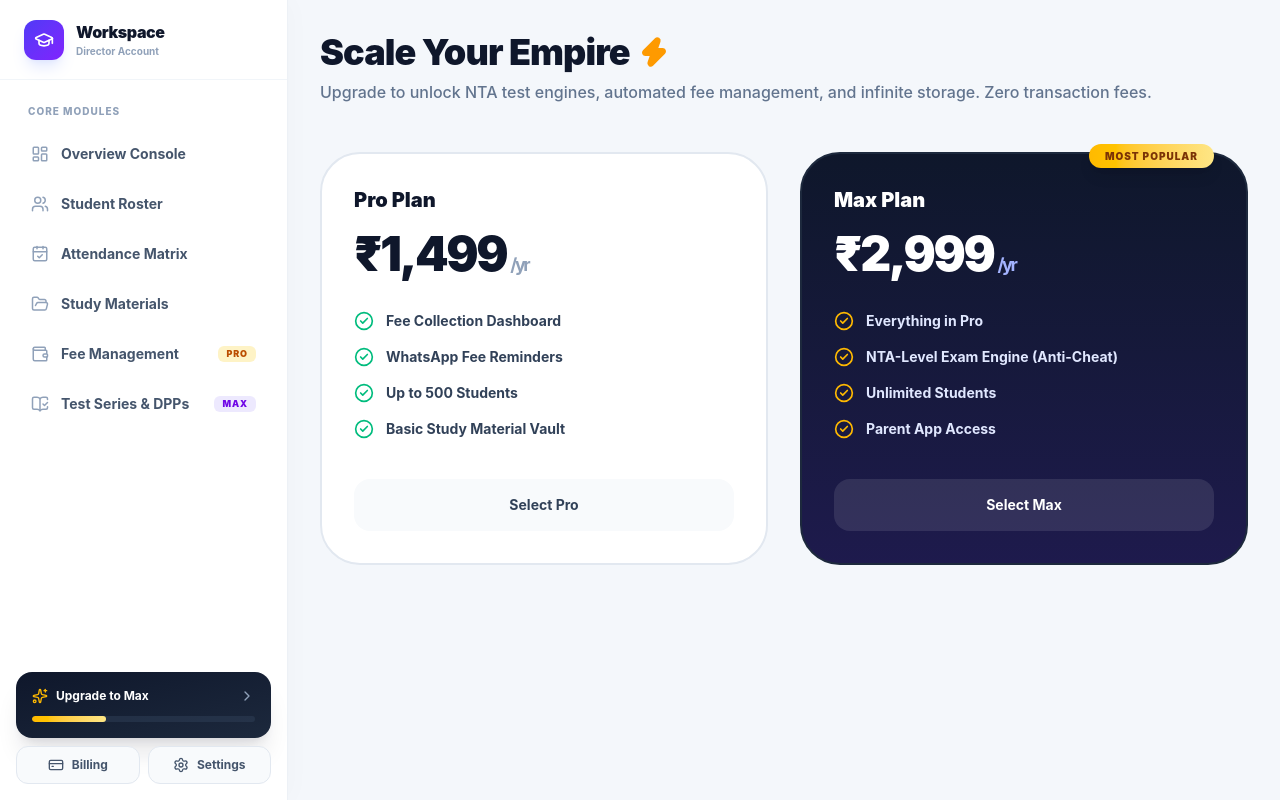
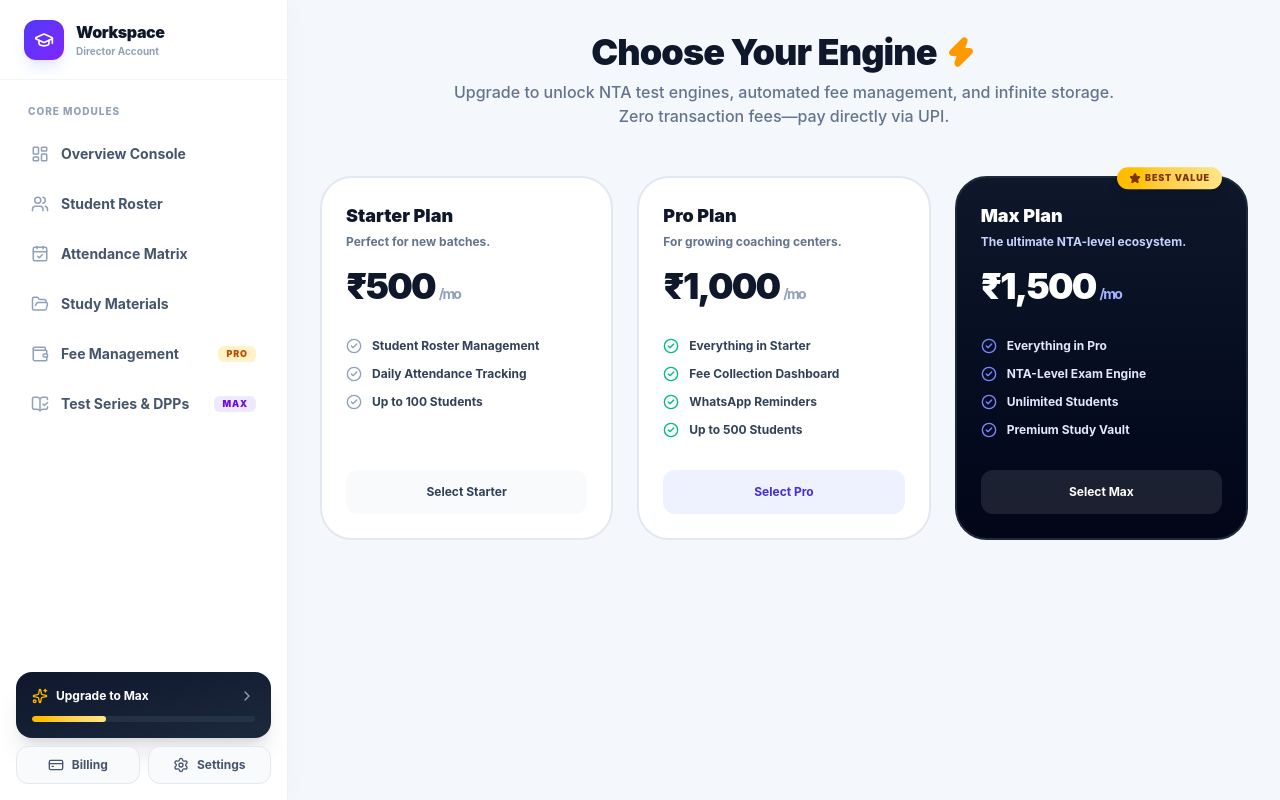
Before and after one commit to saurabhraj230125/coachingwala, a Next.js app: page /dashboard/billing in a window 1280 px wide. Built offline with nearby package versions, Linux system fonts and the light colour scheme; no server answers; the database is empty.

Commit message:
First major push for CoachingWala

```diff
--- a/app/dashboard/billing/page.tsx
+++ b/app/dashboard/billing/page.tsx
@@ -1,28 +1,27 @@
 "use client";
 
 import { useState } from "react";
-import { CheckCircle2, Zap, Shield, QrCode, Smartphone, ArrowRight, Loader2 } from "lucide-react";
+import { CheckCircle2, Zap, Shield, QrCode, Smartphone, ArrowRight, Loader2, Star } from "lucide-react";
 
 export default function BillingPage() {
-  const [selectedPlan, setSelectedPlan] = useState<null | 'PRO' | 'MAX'>(null);
+  const [selectedPlan, setSelectedPlan] = useState<null | 'STARTER' | 'PRO' | 'MAX'>(null);
   const [isVerifying, setIsVerifying] = useState(false);
   const [paymentSuccess, setPaymentSuccess] = useState(false);
 
-  // Your specific UPI Details
+  // Your exact UPI Details
   const UPI_ID = "6306814355@ptsbi";
   const PAYEE_NAME = "CoachingWala SaaS";
 
   const plans = {
-    PRO: { price: 1499, name: "Pro Plan", desc: "For growing coaching centers." },
-    MAX: { price: 2999, name: "Max Plan", desc: "The ultimate NTA-level ecosystem." }
+    STARTER: { price: 500, name: "Starter Plan", desc: "Perfect for new batches." },
+    PRO: { price: 1000, name: "Pro Plan", desc: "For growing coaching centers." },
+    MAX: { price: 1500, name: "Max Plan", desc: "The ultimate NTA-level ecosystem." }
   };
 
-  // Dynamically generate the UPI Intent Link
   const getUpiUrl = (amount: number) => {
     return `upi://pay?pa=${UPI_ID}&pn=${encodeURIComponent(PAYEE_NAME)}&cu=INR&am=${amount}`;
   };
 
-  // Use a reliable, free API to instantly generate a QR code from the UPI link for Desktop users
   const getQrUrl = (amount: number) => {
     const upiString = getUpiUrl(amount);
     return `https://api.qrserver.com/v1/create-qr-code/?size=250x250&data=${encodeURIComponent(upiString)}&color=1e1b4b`;
@@ -30,8 +29,6 @@ export default function BillingPage() {
 
   const handleSimulatedVerification = () => {
     setIsVerifying(true);
-    // In production, you would ask them for a UTR/Transaction ID to verify manually.
-    // Here we simulate the sleek loading state.
     setTimeout(() => {
       setIsVerifying(false);
       setPaymentSuccess(true);
@@ -40,7 +37,7 @@ export default function BillingPage() {
 
   if (paymentSuccess) {
     return (
-      <div className="flex flex-col items-center justify-center min-h-[70vh] p-6 text-center">
+      <div className="flex flex-col items-center justify-center min-h-[70vh] p-6 text-center animate-in zoom-in duration-500">
         <div className="h-24 w-24 bg-emerald-100 rounded-full flex items-center justify-center mb-6 shadow-xl shadow-emerald-500/20">
           <CheckCircle2 className="h-12 w-12 text-emerald-600" />
         </div>
@@ -56,98 +53,146 @@ export default function BillingPage() {
   }
 
   return (
-    <div className="p-4 md:p-8 max-w-5xl mx-auto pb-24 md:pb-8 w-full">
+    <div className="p-4 md:p-8 max-w-6xl mx-auto pb-24 md:pb-8 w-full">
 
-      <div className="mb-8 md:mb-12 text-center md:text-left">
-        <h1 className="text-3xl md:text-4xl font-black tracking-tight text-slate-900 flex items-center justify-center md:justify-start gap-2">
-          Scale Your Empire <Zap className="h-6 w-6 md:h-8 md:w-8 text-amber-500 fill-amber-500" />
+      <div className="mb-8 md:mb-12 text-center">
+        <h1 className="text-3xl md:text-4xl font-black tracking-tight text-slate-900 flex items-center justify-center gap-2">
+          Choose Your Engine <Zap className="h-6 w-6 md:h-8 md:w-8 text-amber-500 fill-amber-500" />
         </h1>
-        <p className="text-sm md:text-base text-slate-500 mt-2 font-medium">
-          Upgrade to unlock NTA test engines, automated fee management, and infinite storage. Zero transaction fees.
+        <p className="text-sm md:text-base text-slate-500 mt-2 font-medium max-w-2xl mx-auto">
+          Upgrade to unlock NTA test engines, automated fee management, and infinite storage. Zero transaction fees—pay directly via UPI.
         </p>
       </div>
 
-      <div className="grid grid-cols-1 md:grid-cols-2 gap-6 lg:gap-8">
+      {/* 3-TIER PRICING GRID */}
+      <div className="grid grid-cols-1 md:grid-cols-3 gap-6">
 
-        {/* PRO PLAN */}
-        <div className={`relative bg-white border-2 rounded-[2.5rem] p-6 md:p-8 transition-all duration-300 ${selectedPlan === 'PRO' ? 'border-indigo-600 shadow-2xl shadow-indigo-500/20' : 'border-slate-200 hover:border-indigo-300'}`}>
-          <h2 className="text-xl font-black text-slate-900">Pro Plan</h2>
-          <div className="mt-4 flex items-baseline text-5xl font-black text-slate-900 tracking-tighter">
-            ₹1,499
-            <span className="ml-1 text-lg font-bold text-slate-400">/yr</span>
+        {/* STARTER PLAN */}
+        <div
+          onClick={() => setSelectedPlan('STARTER')}
+          className={`group relative text-left cursor-pointer border-2 rounded-[2rem] p-6 transition-all duration-300 active:scale-[0.98] flex flex-col ${
+            selectedPlan === 'STARTER'
+              ? 'bg-blue-50/50 border-blue-500 shadow-xl shadow-blue-500/10'
+              : 'bg-white border-slate-200 hover:border-blue-300 hover:shadow-lg hover:shadow-blue-500/5'
+          }`}
+        >
+          <h2 className="text-lg font-black text-slate-900">Starter Plan</h2>
+          <p className="text-xs font-bold text-slate-500 mt-1">{plans.STARTER.desc}</p>
+          <div className="mt-4 mb-8 flex items-baseline text-4xl font-black text-slate-900 tracking-tighter">
+            ₹500
+            <span className="ml-1 text-sm font-bold text-slate-400">/mo</span>
           </div>
-          <ul className="mt-8 space-y-4">
-            {['Fee Collection Dashboard', 'WhatsApp Fee Reminders', 'Up to 500 Students', 'Basic Study Material Vault'].map((feature, i) => (
-              <li key={i} className="flex items-center gap-3 text-sm font-bold text-slate-700">
-                <CheckCircle2 className="h-5 w-5 text-emerald-500 shrink-0" /> {feature}
+          <ul className="space-y-3 flex-1">
+            {['Student Roster Management', 'Daily Attendance Tracking', 'Up to 100 Students'].map((feature, i) => (
+              <li key={i} className="flex items-start gap-2.5 text-xs font-bold text-slate-700">
+                <CheckCircle2 className={`h-4 w-4 shrink-0 transition-colors ${selectedPlan === 'STARTER' ? 'text-blue-600' : 'text-slate-400'}`} />
+                <span className="leading-tight">{feature}</span>
               </li>
             ))}
           </ul>
-          <button
-            onClick={() => setSelectedPlan('PRO')}
-            className={`mt-10 w-full py-4 rounded-2xl font-bold text-sm transition-all active:scale-[0.98] ${selectedPlan === 'PRO' ? 'bg-indigo-600 text-white shadow-lg shadow-indigo-200' : 'bg-slate-50 text-slate-700 hover:bg-slate-100'}`}
-          >
-            {selectedPlan === 'PRO' ? 'Selected' : 'Select Pro'}
-          </button>
+          <div className={`mt-8 w-full py-3.5 rounded-xl font-bold text-xs text-center transition-all ${
+            selectedPlan === 'STARTER' ? 'bg-blue-600 text-white shadow-lg shadow-blue-200' : 'bg-slate-50 text-slate-700 group-hover:bg-slate-100'
+          }`}>
+            {selectedPlan === 'STARTER' ? 'Selected - Scroll Down' : 'Select Starter'}
+          </div>
+        </div>
+
+        {/* PRO PLAN */}
+        <div
+          onClick={() => setSelectedPlan('PRO')}
+          className={`group relative text-left cursor-pointer border-2 rounded-[2rem] p-6 transition-all duration-300 active:scale-[0.98] flex flex-col ${
+            selectedPlan === 'PRO'
+              ? 'bg-indigo-50 border-indigo-600 shadow-2xl shadow-indigo-500/20'
+              : 'bg-white border-slate-200 hover:border-indigo-300 hover:shadow-xl hover:shadow-indigo-500/5'
+          }`}
+        >
+          <h2 className="text-lg font-black text-slate-900">Pro Plan</h2>
+          <p className="text-xs font-bold text-slate-500 mt-1">{plans.PRO.desc}</p>
+          <div className="mt-4 mb-8 flex items-baseline text-4xl font-black text-slate-900 tracking-tighter">
+            ₹1,000
+            <span className="ml-1 text-sm font-bold text-slate-400">/mo</span>
+          </div>
+          <ul className="space-y-3 flex-1">
+            {['Everything in Starter', 'Fee Collection Dashboard', 'WhatsApp Reminders', 'Up to 500 Students'].map((feature, i) => (
+              <li key={i} className="flex items-start gap-2.5 text-xs font-bold text-slate-700">
+                <CheckCircle2 className={`h-4 w-4 shrink-0 transition-colors ${selectedPlan === 'PRO' ? 'text-indigo-600' : 'text-emerald-500'}`} />
+                <span className="leading-tight">{feature}</span>
+              </li>
+            ))}
+          </ul>
+          <div className={`mt-8 w-full py-3.5 rounded-xl font-bold text-xs text-center transition-all ${
+            selectedPlan === 'PRO' ? 'bg-indigo-600 text-white shadow-lg shadow-indigo-200' : 'bg-indigo-50 text-indigo-700 group-hover:bg-indigo-100'
+          }`}>
+            {selectedPlan === 'PRO' ? 'Selected - Scroll Down' : 'Select Pro'}
+          </div>
         </div>
 
         {/* MAX PLAN */}
-        <div className={`relative bg-gradient-to-b from-slate-900 to-indigo-950 border-2 rounded-[2.5rem] p-6 md:p-8 transition-all duration-300 ${selectedPlan === 'MAX' ? 'border-amber-400 shadow-2xl shadow-amber-500/20' : 'border-slate-800 hover:border-slate-700'}`}>
-          <div className="absolute top-0 right-8 transform -translate-y-1/2">
-            <span className="bg-gradient-to-r from-amber-400 to-amber-200 text-amber-900 text-[10px] font-black uppercase tracking-widest px-4 py-1.5 rounded-full shadow-lg">Most Popular</span>
+        <div
+          onClick={() => setSelectedPlan('MAX')}
+          className={`group relative text-left cursor-pointer border-2 rounded-[2rem] p-6 transition-all duration-300 active:scale-[0.98] flex flex-col ${
+            selectedPlan === 'MAX'
+              ? 'bg-gradient-to-b from-slate-900 to-indigo-950 border-amber-400 shadow-2xl shadow-amber-500/20'
+              : 'bg-gradient-to-b from-slate-900 to-slate-950 border-slate-800 hover:border-slate-700 hover:shadow-xl hover:shadow-slate-900/50'
+          }`}
+        >
+          <div className="absolute top-0 right-6 transform -translate-y-1/2">
+            <span className="bg-gradient-to-r from-amber-400 to-amber-200 text-amber-900 text-[9px] font-black uppercase tracking-widest px-3 py-1 rounded-full shadow-lg flex items-center gap-1">
+              <Star className="h-3 w-3 fill-amber-900" /> Best Value
+            </span>
           </div>
-          <h2 className="text-xl font-black text-white">Max Plan</h2>
-          <div className="mt-4 flex items-baseline text-5xl font-black text-white tracking-tighter">
-            ₹2,999
-            <span className="ml-1 text-lg font-bold text-indigo-300">/yr</span>
+          <h2 className="text-lg font-black text-white">Max Plan</h2>
+          <p className="text-xs font-bold text-indigo-200 mt-1">{plans.MAX.desc}</p>
+          <div className="mt-4 mb-8 flex items-baseline text-4xl font-black text-white tracking-tighter">
+            ₹1,500
+            <span className="ml-1 text-sm font-bold text-indigo-300">/mo</span>
           </div>
-          <ul className="mt-8 space-y-4">
-            {['Everything in Pro', 'NTA-Level Exam Engine (Anti-Cheat)', 'Unlimited Students', 'Parent App Access'].map((feature, i) => (
-              <li key={i} className="flex items-center gap-3 text-sm font-bold text-indigo-100">
-                <CheckCircle2 className="h-5 w-5 text-amber-400 shrink-0" /> {feature}
+          <ul className="space-y-3 flex-1">
+            {['Everything in Pro', 'NTA-Level Exam Engine', 'Unlimited Students', 'Premium Study Vault'].map((feature, i) => (
+              <li key={i} className="flex items-start gap-2.5 text-xs font-bold text-indigo-100">
+                <CheckCircle2 className={`h-4 w-4 shrink-0 transition-colors ${selectedPlan === 'MAX' ? 'text-amber-400' : 'text-indigo-400'}`} />
+                <span className="leading-tight">{feature}</span>
               </li>
             ))}
           </ul>
-          <button
-            onClick={() => setSelectedPlan('MAX')}
-            className={`mt-10 w-full py-4 rounded-2xl font-bold text-sm transition-all active:scale-[0.98] ${selectedPlan === 'MAX' ? 'bg-gradient-to-r from-amber-400 to-amber-300 text-amber-950 shadow-lg shadow-amber-500/20' : 'bg-white/10 text-white hover:bg-white/20'}`}
-          >
-            {selectedPlan === 'MAX' ? 'Selected' : 'Select Max'}
-          </button>
+          <div className={`mt-8 w-full py-3.5 rounded-xl font-bold text-xs text-center transition-all ${
+            selectedPlan === 'MAX' ? 'bg-gradient-to-r from-amber-400 to-amber-300 text-amber-950 shadow-lg shadow-amber-500/20' : 'bg-white/10 text-white group-hover:bg-white/20'
+          }`}>
+            {selectedPlan === 'MAX' ? 'Selected - Scroll Down' : 'Select Max'}
+          </div>
         </div>
       </div>
 
-      {/* SECURE PAYMENT MODAL (Only shows when a plan is selected) */}
+      {/* SECURE PAYMENT MODAL */}
       {selectedPlan && (
-        <div className="mt-8 p-6 md:p-10 bg-white border border-slate-200 rounded-[2.5rem] shadow-xl animate-in fade-in slide-in-from-bottom-8 duration-500">
+        <div className="mt-10 p-6 md:p-8 bg-white border border-slate-200 rounded-[2rem] shadow-xl animate-in fade-in slide-in-from-bottom-8 duration-500">
           <div className="flex flex-col lg:flex-row gap-8 items-center justify-between">
 
             <div className="flex-1 text-center lg:text-left">
               <div className="inline-flex items-center gap-2 px-3 py-1 bg-emerald-50 text-emerald-700 rounded-full text-[10px] font-black uppercase tracking-widest mb-4">
-                <Shield className="h-3 w-3" /> Secure UPI Transfer
+                <Shield className="h-3 w-3" /> 100% Secure UPI
               </div>
               <h3 className="text-2xl font-black text-slate-900 mb-2">Complete your upgrade</h3>
               <p className="text-slate-500 text-sm font-medium mb-6">
-                You selected the <span className="font-bold text-indigo-600">{plans[selectedPlan].name}</span> for ₹{plans[selectedPlan].price}. Scan the QR code or tap the button below to pay directly via any UPI app.
+                You selected the <span className="font-bold text-indigo-600">{plans[selectedPlan].name}</span> for ₹{plans[selectedPlan].price}/mo. Scan the QR code or tap the button below to pay directly.
               </p>
 
               {/* MOBILE ONLY: Deep Link Button */}
               <a
                 href={getUpiUrl(plans[selectedPlan].price)}
-                className="lg:hidden w-full flex items-center justify-center gap-2 bg-indigo-600 text-white font-bold py-4 rounded-2xl shadow-lg shadow-indigo-200 active:scale-95 transition-all"
+                className="lg:hidden w-full flex items-center justify-center gap-2 bg-indigo-600 text-white font-bold py-4 rounded-xl shadow-lg shadow-indigo-200 active:scale-95 transition-all"
               >
                 <Smartphone className="h-5 w-5" /> Open GPay / PhonePe
               </a>
             </div>
 
             {/* DESKTOP ONLY: QR Code */}
-            <div className="hidden lg:flex flex-col items-center bg-slate-50 p-6 rounded-3xl border border-slate-200">
-              <div className="bg-white p-4 rounded-2xl shadow-sm border border-slate-100 mb-4">
-                 {/* This automatically generates a QR code pointing directly to your UPI ID */}
+            <div className="hidden lg:flex flex-col items-center bg-slate-50 p-5 rounded-3xl border border-slate-200">
+              <div className="bg-white p-3 rounded-2xl shadow-sm border border-slate-100 mb-3">
                 <img
                   src={getQrUrl(plans[selectedPlan].price)}
                   alt="UPI QR Code"
-                  className="w-40 h-40 object-contain"
+                  className="w-36 h-36 object-contain"
                 />
               </div>
               <p className="text-xs font-bold text-slate-500 flex items-center gap-1">
@@ -157,23 +202,23 @@ export default function BillingPage() {
 
           </div>
 
-          <div className="mt-8 pt-8 border-t border-slate-100">
+          <div className="mt-8 pt-6 border-t border-slate-100">
             <label className="block text-[10px] font-extrabold text-slate-400 uppercase tracking-widest mb-2 pl-1">
-              Have you completed the payment?
+              Confirm your payment
             </label>
             <div className="flex flex-col sm:flex-row gap-3">
               <input
                 type="text"
                 placeholder="Enter 12-digit UTR / Reference No."
-                className="flex-1 bg-slate-50 border border-slate-200 rounded-xl px-4 py-3.5 text-base md:text-sm font-bold text-slate-900 focus:outline-none focus:border-indigo-500 focus:ring-1 focus:ring-indigo-500"
+                className="flex-1 bg-slate-50 border border-slate-200 rounded-xl px-4 py-3 text-sm font-bold text-slate-900 focus:outline-none focus:border-indigo-500 focus:ring-1 focus:ring-indigo-500"
               />
               <button
                 onClick={handleSimulatedVerification}
                 disabled={isVerifying}
-                className="flex items-center justify-center gap-2 bg-slate-900 text-white font-bold px-8 py-3.5 rounded-xl shadow-lg hover:bg-slate-800 transition-all active:scale-95 disabled:opacity-70"
+                className="flex items-center justify-center gap-2 bg-slate-900 text-white font-bold px-8 py-3 rounded-xl shadow-lg hover:bg-slate-800 transition-all active:scale-95 disabled:opacity-70"
               >
                 {isVerifying ? (
-                  <><Loader2 className="h-5 w-5 animate-spin" /> Verifying...</>
+                  <><Loader2 className="h-4 w-4 animate-spin" /> Verifying...</>
                 ) : (
                   <>Verify Payment <ArrowRight className="h-4 w-4" /></>
                 )}
```
